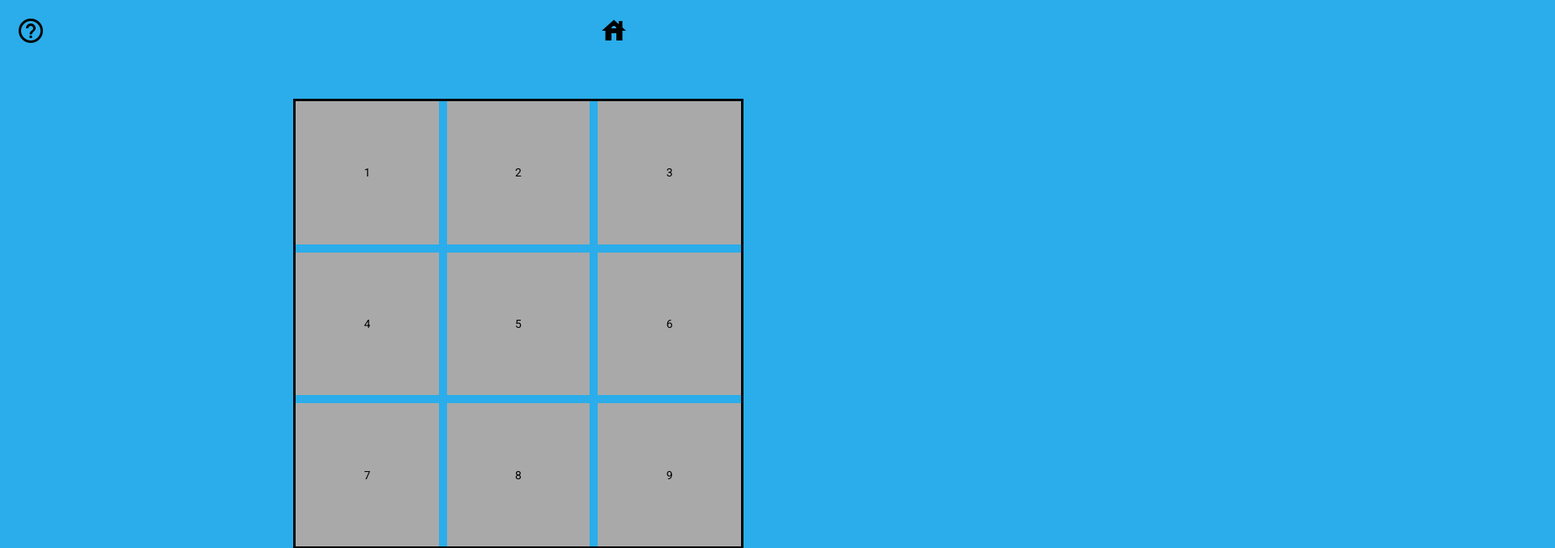
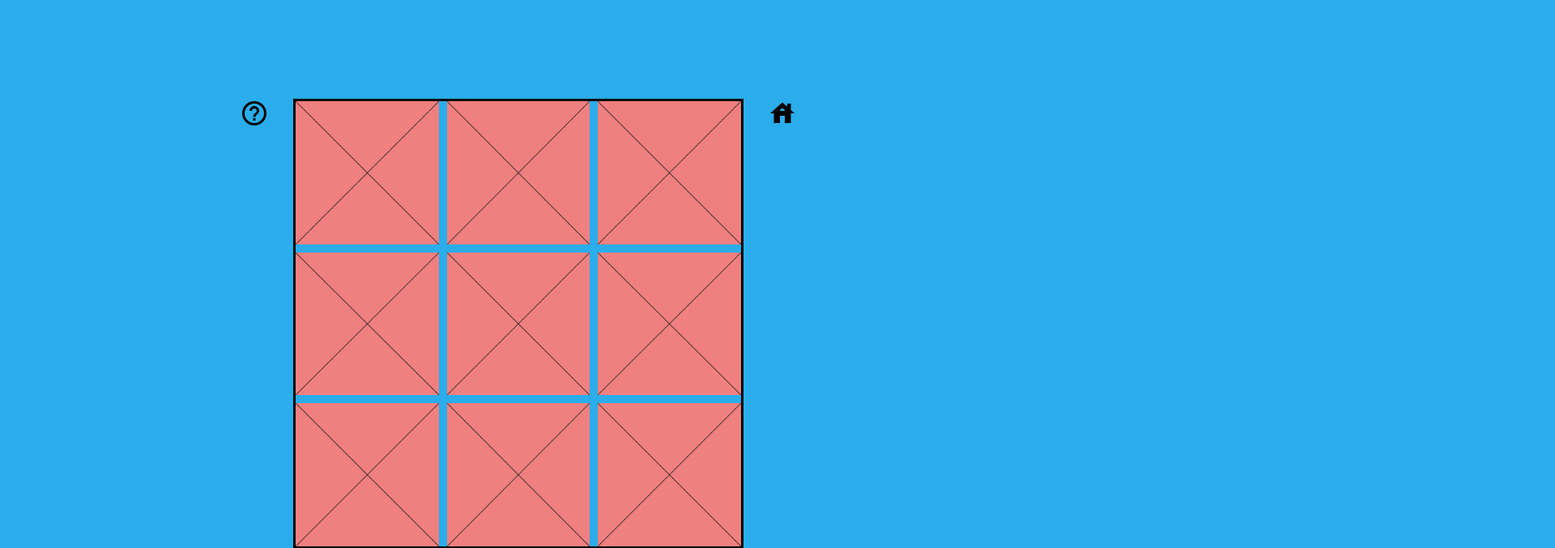
Before and after one commit to DanielOrfeu/tcc-project, an Angular app: page /inGame in a window 1280 px wide. Shown: the top 677 px of the page at 81% size, 1920 px wide, since content can reach past the window. Built offline with nearby package versions, Linux system fonts and the light colour scheme.

Commit message:
SquareComponent

```diff
--- a/src/app/pages/config/config.component.css
+++ b/src/app/pages/config/config.component.css
@@ -2,6 +2,11 @@
     display: flex;
     flex-direction: row;
     margin-bottom: 15px;
-    border: 1px solid black;
     width: 100%;
 }
+
+button{
+    margin-left: 4px;
+    margin-right: 4px;
+
+}
--- a/src/app/pages/in-game/in-game.component.css
+++ b/src/app/pages/in-game/in-game.component.css
@@ -1,4 +1,4 @@
-#help{
+/* #help{
     width: 100%;
     top: 20px;
     left: 20px;
@@ -9,12 +9,14 @@
     top: 20px;
     left: 740px;
     position: absolute;
-}
+} */
 .table{
     width: 550px;
     height: 550px;
     border-style: solid;
     border-width: medium;
+    margin-left: 30px;
+    margin-right: 30px;
 }
 #square{
     background-color: darkgray;
--- a/src/app/pages/in-game/in-game.component.html
+++ b/src/app/pages/in-game/in-game.component.html
@@ -1,19 +1,21 @@
 <div class="container">
-    <span class="material-icons" id="help">help_outline</span>
+    <div style="display: flex; flex-direction: row;">
+        <span class="material-icons" id="help">help_outline</span>
+        <div class="table">
+            <mat-grid-list cols="3" rowHeight="3:3" gutterSize="10px">
+                <mat-grid-tile id="square"><square></square></mat-grid-tile>
+                <mat-grid-tile id="square"><square></square></mat-grid-tile>
+                <mat-grid-tile id="square"><square></square></mat-grid-tile>
+                <mat-grid-tile id="square"><square></square></mat-grid-tile>
+                <mat-grid-tile id="square"><square></square></mat-grid-tile>
+                <mat-grid-tile id="square"><square></square></mat-grid-tile>
+                <mat-grid-tile id="square"><square></square></mat-grid-tile>
+                <mat-grid-tile id="square"><square></square></mat-grid-tile>
+                <mat-grid-tile id="square"><square></square></mat-grid-tile>
+              </mat-grid-list>
+        </div>
     <span class="material-icons" id="home" routerLink="/">house</span>
-    <div class="table">
-        <mat-grid-list cols="3" rowHeight="3:3" gutterSize="10px">
-            <mat-grid-tile id="square"(click)="clickAlert('1')">
-                    1
-            </mat-grid-tile>
-            <mat-grid-tile id="square">2</mat-grid-tile>
-            <mat-grid-tile id="square">3</mat-grid-tile>
-            <mat-grid-tile id="square">4</mat-grid-tile>
-            <mat-grid-tile id="square">5</mat-grid-tile>
-            <mat-grid-tile id="square">6</mat-grid-tile>
-            <mat-grid-tile id="square">7</mat-grid-tile>
-            <mat-grid-tile id="square">8</mat-grid-tile>
-            <mat-grid-tile id="square">9</mat-grid-tile>
-          </mat-grid-list>
+
     </div>
+
 </div>
--- /dev/null
+++ b/src/app/pages/square/square.component.css
@@ -0,0 +1,10 @@
+.square{
+    width: 176.66px;
+    height: 176.66px;
+    background-color:lightcoral;
+}
+
+.img{
+    width: 100%;
+    height: 100%;
+}
--- /dev/null
+++ b/src/app/pages/square/square.component.html
@@ -0,0 +1,3 @@
+<div class="square">
+    <img class="img" src="../../../assets/x.png">
+</div>
--- /dev/null
+++ b/src/app/pages/square/square.component.ts
@@ -0,0 +1,15 @@
+import { Component, OnInit } from '@angular/core';
+
+@Component({
+  selector: 'square',
+  templateUrl: './square.component.html',
+  styleUrls: ['./square.component.css']
+})
+export class SquareComponent implements OnInit {
+
+  constructor() { }
+
+  ngOnInit(): void {
+  }
+
+}
```
Also changed, not shown: src/app/app.module.ts (+7 -2 lines), src/assets/x.png (added), 1 other file (tests, documents, lock files or other folders).
